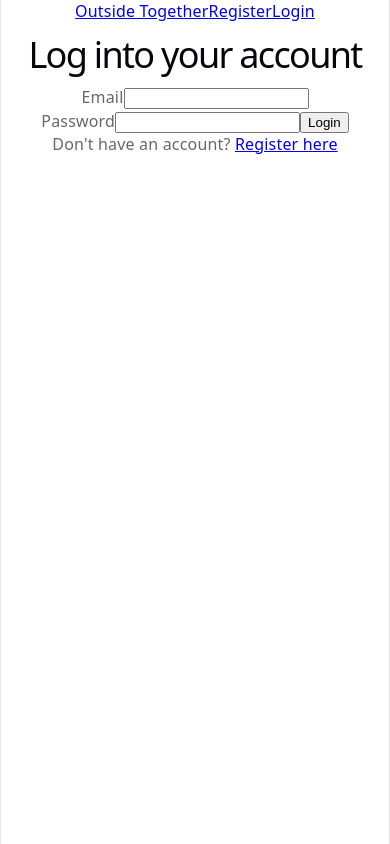
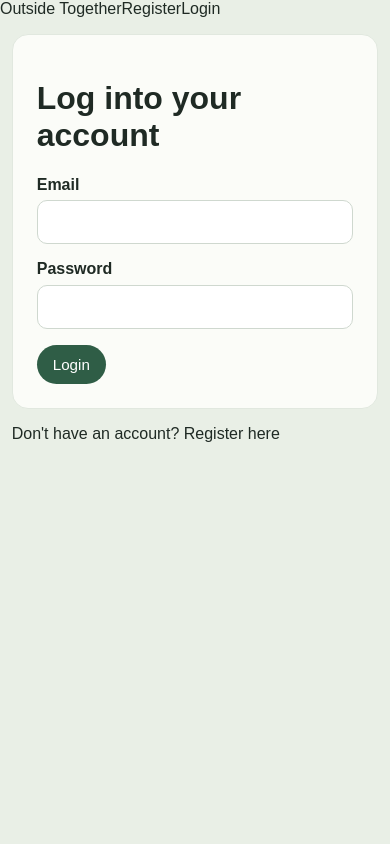
Before and after one commit to kianamills20/outside-together, a React (Vite) app in the folder client/: page /login in a window 390 px wide. Built offline with nearby package versions, Linux system fonts and the light colour scheme; no server answers.

Commit message:
adding css to make my browser more responsive

```diff
--- a/client/src/auth/Login.jsx
+++ b/client/src/auth/Login.jsx
@@ -24,23 +24,27 @@ function Login() {
   };
 
   if (isAuthLoading) {
-
-    return <p>Checking your session...</p>;
+    <main className="page">
+      return <p>Checking your session...</p>
+    </main>;
   }
 
   if (isAuthenticated) {
     return (
-      <section>
+      <main className="page">
+        <section className="form">
           <h1>You're already logged in</h1>
           <button onClick={() => navigate("/dashboard")}>Go to Home</button>
         </section>
+      </main>
     );
   }
 
   return (
     <>
+      <main className="page">
+        <form className="form" action={tryLogin}>
           <h1>Log into your account</h1>
-      <form action={tryLogin}>
           <div>
             <label>Email</label>
             <input type="text" name="username" required />
@@ -55,6 +59,7 @@ function Login() {
         <p>
           Don't have an account? <Link to="/register">Register here</Link>
         </p>
+      </main>
     </>
   );
 }
--- a/client/src/components/CategoryList.jsx
+++ b/client/src/components/CategoryList.jsx
@@ -1,11 +1,29 @@
-export default function CategoryFilter({ categories, onSelectCategory }) {
+export default function CategoryFilter({
+  categories,
+  selectedCategoryId,
+  onSelectCategory,
+}) {
   return (
-    <div>
-      <button onClick={() => onSelectCategory(null)}>All</button>
+    <div className="filter-box">
+      <label htmlFor="category-filter">Filter by category</label>
+      <select
+        id="category-filter"
+        value={selectedCategoryId || ""}
+        onChange={(e) => {
+          const value = e.target.value;
+
+          if (value === "") {
+            onSelectCategory(null);
+          } else {
+            onSelectCategory(Number(value));
+          }
+        }}
+      />
+      <option value="">All categories</option>
       {categories?.map((category) => (
-        <button key={category.id} onClick={() => onSelectCategory(category.id)}>
+        <option key={category.id} value={category.id}>
           {category.name}
-        </button>
+        </option>
       ))}
     </div>
   );
--- a/client/src/components/EventCard.jsx
+++ b/client/src/components/EventCard.jsx
@@ -3,26 +3,30 @@ import { Link } from "react-router-dom";
 export default function EventCard({ event, onJoin, onLeave, onDelete }) {
   return (
     <>
+      <div className="event-card">
         <Link to={"/events/" + event.id}>
           <div>
             <img src={event.image_url} alt={event.title} />
           </div>
-        <div>
+          <div className="event-card-content">
             <h1>{event.title}</h1>
             <p>{event.description}</p>
             <p>{event.location}</p>
             <p>{event.event_date}</p>
           </div>
         </Link>
+        <div className="button-row">
           {typeof onJoin === "function" && (
             <button onClick={() => onJoin(event.id)}>Join Event</button>
           )}
           {typeof onLeave === "function" && (
-        <button onClick={() => onLeave(event.id)}>Leave Event</button>
+            <button className="btn-secondary" onClick={() => onLeave(event.id)}>Leave Event</button>
           )}
           {typeof onDelete === "function" && (
-        <button onClick={() => onDelete(event.id)}>Delete Event</button>
+            <button className="delete-btn" onClick={() => onDelete(event.id)}>Delete Event</button>
           )}
+        </div>
+      </div>
     </>
   );
 }
--- a/client/src/components/EventList.jsx
+++ b/client/src/components/EventList.jsx
@@ -2,7 +2,7 @@ import EventCard from "./EventCard";
 
 export default function EventList({ events, onJoin, onLeave, onDelete }) {
   return (
-    <div>
+    <div className="card-grid">
       {events.map((event) => {
         return (
           <EventCard
--- a/client/src/index.css
+++ b/client/src/index.css
@@ -1,111 +1,212 @@
-:root {
-  --text: #6b6375;
-  --text-h: #08060d;
-  --bg: #fff;
-  --border: #e5e4e7;
-  --code-bg: #f4f3ec;
-  --accent: #aa3bff;
-  --accent-bg: rgba(170, 59, 255, 0.1);
-  --accent-border: rgba(170, 59, 255, 0.5);
-  --social-bg: rgba(244, 243, 236, 0.5);
-  --shadow:
-    rgba(0, 0, 0, 0.1) 0 10px 15px -3px, rgba(0, 0, 0, 0.05) 0 4px 6px -2px;
-
-  --sans: system-ui, 'Segoe UI', Roboto, sans-serif;
-  --heading: system-ui, 'Segoe UI', Roboto, sans-serif;
-  --mono: ui-monospace, Consolas, monospace;
-
-  font: 18px/145% var(--sans);
-  letter-spacing: 0.18px;
-  color-scheme: light dark;
-  color: var(--text);
-  background: var(--bg);
-  font-synthesis: none;
-  text-rendering: optimizeLegibility;
-  -webkit-font-smoothing: antialiased;
-  -moz-osx-font-smoothing: grayscale;
-
-  @media (max-width: 1024px) {
-    font-size: 16px;
-  }
-}
-
-@media (prefers-color-scheme: dark) {
-  :root {
-    --text: #9ca3af;
-    --text-h: #f3f4f6;
-    --bg: #16171d;
-    --border: #2e303a;
-    --code-bg: #1f2028;
-    --accent: #c084fc;
-    --accent-bg: rgba(192, 132, 252, 0.15);
-    --accent-border: rgba(192, 132, 252, 0.5);
-    --social-bg: rgba(47, 48, 58, 0.5);
-    --shadow:
-      rgba(0, 0, 0, 0.4) 0 10px 15px -3px, rgba(0, 0, 0, 0.25) 0 4px 6px -2px;
-  }
-
-  #social .button-icon {
-    filter: invert(1) brightness(2);
-  }
+* {
+  box-sizing: border-box;
 }
 
 body {
   margin: 0;
+  font-family: Arial, Helvetica, sans-serif;
+  background: #e9efe6;
+  color: #1f2a24;
 }
 
-#root {
-  width: 1126px;
-  max-width: 100%;
-  margin: 0 auto;
-  text-align: center;
-  border-inline: 1px solid var(--border);
-  min-height: 100svh;
-  display: flex;
-  flex-direction: column;
-  box-sizing: border-box;
+a {
+  color: inherit;
+  text-decoration: none;
 }
 
-h1,
-h2 {
-  font-family: var(--heading);
-  font-weight: 500;
-  color: var(--text-h);
+img {
+  width: 100%;
+  display: block;
+  object-fit: cover;
 }
 
-h1 {
-  font-size: 56px;
-  letter-spacing: -1.68px;
-  margin: 32px 0;
-  @media (max-width: 1024px) {
-    font-size: 36px;
-    margin: 20px 0;
+.page {
+  width: min(1100px, 92%);
+  margin: 0 auto;
+  padding: 2rem 0;
+}
+
+.section {
+  margin-bottom: 2.5rem;
+  background: #f1f5ef;
+  border: 1px solid #dce6d8;
+  border-radius: 20px;
+  padding: 1.25rem;
+}
+
+.section-title {
+  font-size: 1.5rem;
+  margin-bottom: 1rem;
+}
+
+.card-grid {
+  display: grid;
+  grid-template-columns: repeat(auto-fit, minmax(260px, 1fr));
+  gap: 1.25rem;
+}
+
+.event-card {
+  background: #fbfcf8;
+  border: 1px solid #e1e8df;
+  border-radius: 16px;
+  overflow: hidden;
+  box-shadow: 0 4px 12px rgba(31, 42, 36, 0.08);
+}
+
+.event-card img {
+  height: 180px;
+}
+
+.event-card-content {
+  padding: 1rem;
+}
+
+.event-card h1,
+.event-card h2 {
+  font-size: 1.2rem;
+  margin: 0 0 0.5rem;
+}
+
+.event-card p {
+  margin: 0.35rem 0;
+  color: #526158;
+  line-height: 1.4;
+}
+
+.button-row {
+  display: flex;
+  gap: 0.75rem;
+  flex-wrap: wrap;
+  padding: 0 1rem 1rem;
+}
+
+button,
+.btn {
+  border: none;
+  background: #2f5d46;
+  color: white;
+  padding: 0.7rem 1rem;
+  border-radius: 999px;
+  cursor: pointer;
+  font-size: 0.95rem;
+}
+
+button:hover,
+.btn:hover {
+  background: #244936;
+}
+
+.btn-secondary {
+  background: #e7efe8;
+  color: #244936;
+}
+
+.btn-secondary:hover {
+  background: #d8e6da;
+}
+
+.delete-btn {
+  background: #8b3a3a;
+}
+
+.delete-btn:hover {
+  background: #6f2d2d;
+}
+
+.dashboard-header {
+  margin-bottom: 2rem;
+}
+
+.dashboard-header h1 {
+  font-size: 2rem;
+  margin-bottom: 0.25rem;
+}
+
+.category-filter {
+  display: flex;
+  gap: 0.75rem;
+  flex-wrap: wrap;
+  margin-bottom: 1.5rem;
+}
+
+.filter-box {
+  background: #eef3ec;
+  border: 1px solid #d5dfd2;
+  border-radius: 16px;
+  padding: 1rem;
+  margin-bottom: 1.5rem;
+  max-width: 360px;
+}
+
+.filter-box label {
+  display: block;
+  font-weight: bold;
+  margin-bottom: 0.5rem;
+  color: #2f4f3d;
+}
+
+.filter-box select {
+  width: 100%;
+  padding: 0.75rem;
+  border: 1px solid #bccbbc;
+  border-radius: 10px;
+  background: #fbfcf8;
+  color: #1f2a24;
+  font-size: 1rem;
+}
+
+.form {
+  background: #fbfcf8;
+  padding: 1.5rem;
+  border-radius: 16px;
+  border: 1px solid #e1e8df;
+  max-width: 600px;
+  margin: 0 auto;
+}
+
+.form label {
+  display: block;
+  margin-bottom: 0.4rem;
+  font-weight: bold;
+}
+
+.form input,
+.form textarea,
+.form select {
+  width: 100%;
+  padding: 0.75rem;
+  margin-bottom: 1rem;
+  border: 1px solid #cfd8cf;
+  border-radius: 10px;
+  font-size: 1rem;
+}
+
+.single-event {
+  display: grid;
+  grid-template-columns: 1fr 1fr;
+  gap: 2rem;
+}
+
+.single-event img {
+  border-radius: 18px;
+  max-height: 420px;
+}
+
+@media (max-width: 700px) {
+  .page {
+    width: 94%;
+    padding: 1rem 0;
+  }
+
+  .single-event {
+    grid-template-columns: 1fr;
+  }
+
+  .event-card img {
+    height: 150px;
+  }
+
+  .dashboard-header h1 {
+    font-size: 1.6rem;
   }
 }
-h2 {
-  font-size: 24px;
-  line-height: 118%;
-  letter-spacing: -0.24px;
-  margin: 0 0 8px;
-  @media (max-width: 1024px) {
-    font-size: 20px;
-  }
-}
-p {
-  margin: 0;
-}
-
-code,
-.counter {
-  font-family: var(--mono);
-  display: inline-flex;
-  border-radius: 4px;
-  color: var(--text-h);
-}
-
-code {
-  font-size: 15px;
-  line-height: 135%;
-  padding: 4px 8px;
-  background: var(--code-bg);
-}
--- a/client/src/pages/CreateEventPage.jsx
+++ b/client/src/pages/CreateEventPage.jsx
@@ -50,9 +50,10 @@ export default function CreateEventPage() {
 
   return (
     <>
+    <main className="page">
       <h1>Create Event</h1>
 
-      <form onSubmit={handleSubmit}>
+      <form className="form" onSubmit={handleSubmit}>
         <input
           name="title"
           placeholder="Event title"
@@ -98,6 +99,7 @@ export default function CreateEventPage() {
         />
         <button>Create Event</button>
       </form>
+      </main>
     </>
   );
 }
--- a/client/src/pages/SingleEventPage.jsx
+++ b/client/src/pages/SingleEventPage.jsx
@@ -2,7 +2,7 @@ import { useState, useEffect } from "react";
 import { useParams } from "react-router-dom";
 import { getEvent } from "../api";
 
-export default function SingleEventPage(){
+export default function SingleEventPage() {
   const { id } = useParams();
   const [event, setEvent] = useState(null);
 
@@ -15,11 +15,13 @@ export default function SingleEventPage(){
   }, [id]);
 
   if (!event) {
-        return <p>Loading...</p>
+    return <p>Loading...</p>;
   }
 
   return (
     <>
+      <main className="page">
+        <div className="single-event">
         <div>
           <img src={event.image_url} alt={event.title} />
         </div>
@@ -30,6 +32,8 @@ export default function SingleEventPage(){
           <p>{event.location}</p>
           <p>{event.event_date}</p>
         </div>
+        </div>
+      </main>
     </>
-    )
+  );
 }
```
Also changed, not shown: client/src/auth/Register.jsx (+9 -9 lines), client/src/pages/Dashboard.jsx (+22 -10 lines). Lines whose indentation alone changed are shown as unchanged.
